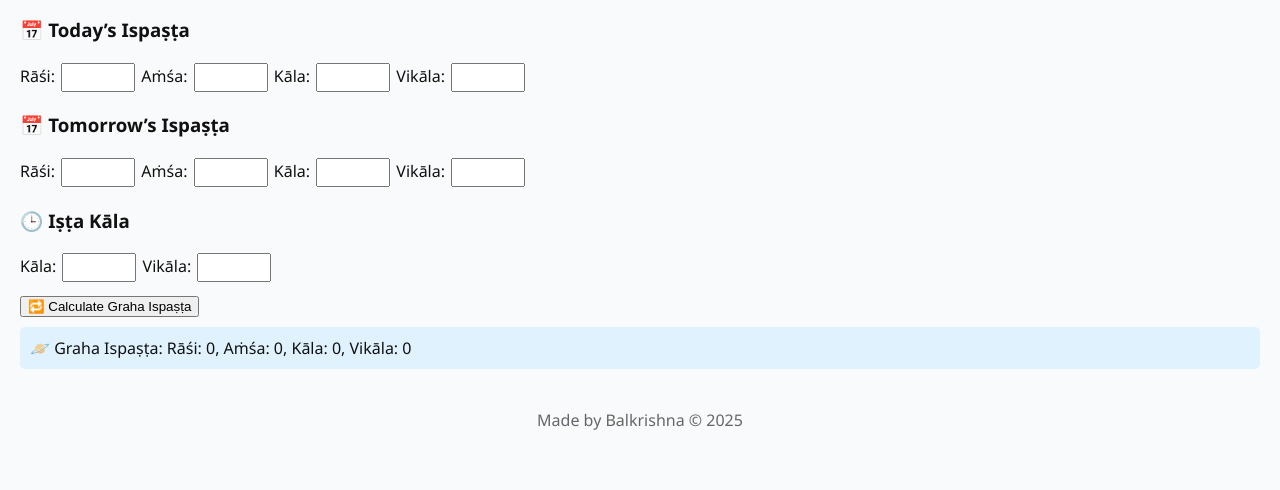
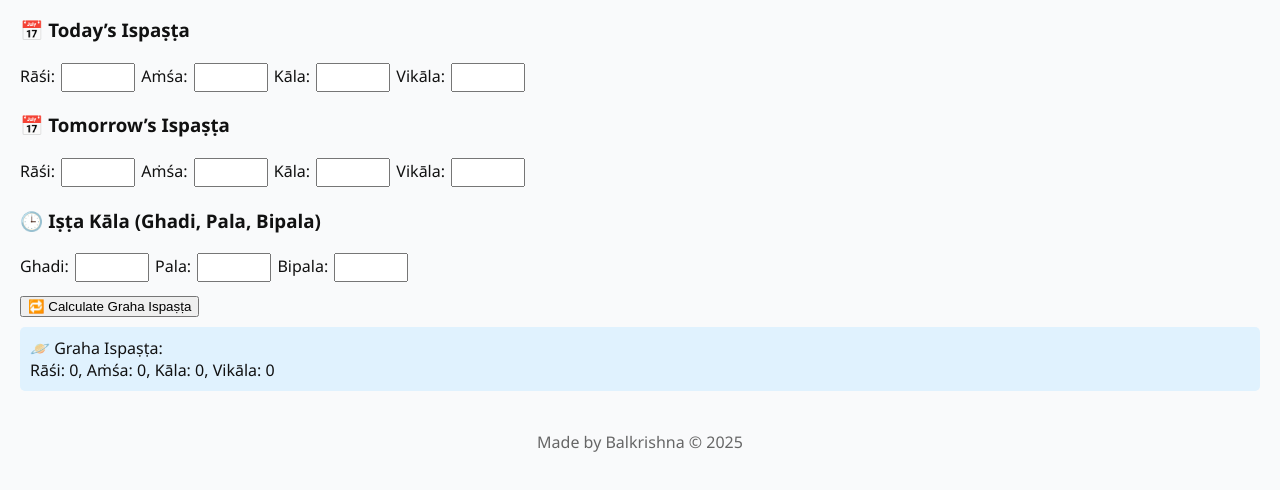
Before and after one commit to hazard-85/Astro-Calculator, a plain HTML site: page Astro.html in a window 1280 px wide. Both pictures are taken after a click on the button "🔁 Calculate Graha Ispaṣṭa". Shown: the part 144-634 px from the top of the page. Drawn offline with Linux system fonts and the light colour scheme.

Commit message:
Update Astro.html

```diff
--- a/Astro.html
+++ b/Astro.html
@@ -1,8 +1,8 @@
 <!DOCTYPE html>
 <html lang="en">
 <head>
-  <meta charset="UTF-8">
-  <meta name="viewport" content="width=device-width, initial-scale=1.0">
+  <meta charset="UTF-8" />
+  <meta name="viewport" content="width=device-width, initial-scale=1" />
   <title>BKN Astro Calculator</title>
   <style>
     body {
@@ -52,11 +52,20 @@
       padding: 10px;
       border-radius: 5px;
       margin-top: 10px;
+      white-space: pre-wrap;
     }
     footer {
       text-align: center;
       margin-top: 40px;
       color: #666;
+    }
+    input[type="number"] {
+      -moz-appearance: textfield;
+    }
+    input::-webkit-outer-spin-button,
+    input::-webkit-inner-spin-button {
+      -webkit-appearance: none;
+      margin: 0;
     }
   </style>
 </head>
@@ -73,15 +82,23 @@
   <section id="graha" class="section active">
     <h3>📅 Today’s Ispaṣṭa</h3>
     <div class="input-group">
-      Rāśi: <input id="todayR"> Aṁśa: <input id="todayA"> Kāla: <input id="todayK"> Vikāla: <input id="todayV">
+      Rāśi: <input id="todayR" type="number" min="0" max="11" />
+      Aṁśa: <input id="todayA" type="number" min="0" max="29" />
+      Kāla: <input id="todayK" type="number" min="0" max="59" />
+      Vikāla: <input id="todayV" type="number" min="0" max="59" />
     </div>
     <h3>📅 Tomorrow’s Ispaṣṭa</h3>
     <div class="input-group">
-      Rāśi: <input id="tomorrowR"> Aṁśa: <input id="tomorrowA"> Kāla: <input id="tomorrowK"> Vikāla: <input id="tomorrowV">
+      Rāśi: <input id="tomorrowR" type="number" min="0" max="11" />
+      Aṁśa: <input id="tomorrowA" type="number" min="0" max="29" />
+      Kāla: <input id="tomorrowK" type="number" min="0" max="59" />
+      Vikāla: <input id="tomorrowV" type="number" min="0" max="59" />
     </div>
-    <h3>🕒 Iṣṭa Kāla</h3>
+    <h3>🕒 Iṣṭa Kāla (Ghadi, Pala, Bipala)</h3>
     <div class="input-group">
-      Kāla: <input id="istaK"> Vikāla: <input id="istaV">
+      Ghadi: <input id="istaG" type="number" min="0" />
+      Pala: <input id="istaP" type="number" min="0" max="59" />
+      Bipala: <input id="istaB" type="number" min="0" max="59" />
     </div>
     <button onclick="calculateGrahaIspasta()">🔁 Calculate Graha Ispaṣṭa</button>
     <div class="result" id="grahaResult">🪐 Result will appear here.</div>
@@ -90,13 +107,25 @@
   <section id="chandra" class="section">
     <h3>🌙 Chandra Ispaṣṭa</h3>
     <div class="input-group">
-      Bhayat: <input id="bhG"> Ghadi <input id="bhP"> Pala <input id="bhB"> Bipala
+      Bhayat:
+      <input id="bhG" type="number" min="0" />
+      Ghadi
+      <input id="bhP" type="number" min="0" max="59" />
+      Pala
+      <input id="bhB" type="number" min="0" max="59" />
+      Bipala
     </div>
     <div class="input-group">
-      Bhabhog: <input id="bhogG"> Ghadi <input id="bhogP"> Pala <input id="bhogB"> Bipala
+      Bhabhog:
+      <input id="bhogG" type="number" min="0" />
+      Ghadi
+      <input id="bhogP" type="number" min="0" max="59" />
+      Pala
+      <input id="bhogB" type="number" min="0" max="59" />
+      Bipala
     </div>
     <div class="input-group">
-      Gata Nakṣatra: <input id="nakshatra">
+      Gata Nakṣatra: <input id="nakshatra" type="number" min="0" />
     </div>
     <button onclick="calculateChandra()">🔁 Calculate Chandra Ispaṣṭa</button>
     <div class="result" id="chandraResult">🌙 Result will appear here.</div>
@@ -105,10 +134,16 @@
   <section id="astro" class="section">
     <h3>🧮 Astro Degree Calculator (Subtract)</h3>
     <div class="input-group">
-      First Value → R: <input id="val1R"> A: <input id="val1A"> K: <input id="val1K"> V: <input id="val1V">
+      First Value → R: <input id="val1R" type="number" min="0" max="11" />
+      A: <input id="val1A" type="number" min="0" max="29" />
+      K: <input id="val1K" type="number" min="0" max="59" />
+      V: <input id="val1V" type="number" min="0" max="59" />
     </div>
     <div class="input-group">
-      Second Value → R: <input id="val2R"> A: <input id="val2A"> K: <input id="val2K"> V: <input id="val2V">
+      Second Value → R: <input id="val2R" type="number" min="0" max="11" />
+      A: <input id="val2A" type="number" min="0" max="29" />
+      K: <input id="val2K" type="number" min="0" max="59" />
+      V: <input id="val2V" type="number" min="0" max="59" />
     </div>
     <button onclick="astroSubtract()">➖ Subtract</button>
     <div class="result" id="astroResult">📐 Result will appear here.</div>
@@ -123,9 +158,12 @@
     }
 
     function dmsvToVikala(r, a, k, v) {
-      return (((r * 30 + a) * 60 + k) * 60 + v);
+      return ((r * 30 + a) * 60 + k) * 60 + v;
     }
+
     function vikalaToDMSV(v) {
+      v = Math.round(v); // round only once at the end
+
       const totalMinutes = Math.floor(v / 60);
       const vikala = v % 60;
       const kala = totalMinutes % 60;
@@ -136,41 +174,93 @@
     }
 
     function calculateGrahaIspasta() {
-      let t = dmsvToVikala(
+      const t = dmsvToVikala(
         +document.getElementById('todayR').value,
         +document.getElementById('todayA').value,
         +document.getElementById('todayK').value,
         +document.getElementById('todayV').value
       );
-      let tm = dmsvToVikala(
+
+      const tm = dmsvToVikala(
         +document.getElementById('tomorrowR').value,
         +document.getElementById('tomorrowA').value,
         +document.getElementById('tomorrowK').value,
         +document.getElementById('tomorrowV').value
       );
-      let ista = (+document.getElementById('istaK').value) * 60 + (+document.getElementById('istaV').value);
-      let diff = tm - t;
-      let mult = Math.floor(Math.abs(diff) * ista / 3600);
-      let result = diff >= 0 ? t + mult : t - mult;
-      let [r, a, k, v] = vikalaToDMSV(result);
-      document.getElementById('grahaResult').innerText = `🪐 Graha Ispaṣṭa: Rāśi: ${r}, Aṁśa: ${a}, Kāla: ${k}, Vikāla: ${v}`;
+
+      const ghadi = +document.getElementById('istaG').value;
+      const pala = +document.getElementById('istaP').value;
+      const bipala = +document.getElementById('istaB').value;
+
+      const fractionalPala = pala + bipala / 60;
+      const ista = ghadi * 60 + fractionalPala;
+
+      const diff = tm - t;
+      const mult = Math.round(Math.abs(diff) * ista / 3600); // final rounding
+      const result = diff >= 0 ? t + mult : t - mult;
+
+      const [r, a, k, v] = vikalaToDMSV(result);
+      document.getElementById('grahaResult').innerText =
+        `🪐 Graha Ispaṣṭa:\nRāśi: ${r}, Aṁśa: ${a}, Kāla: ${k}, Vikāla: ${v}`;
     }
 
-    function calculateChandra() {
-      const bh = (+document.getElementById('bhG').value) * 3600 + (+document.getElementById('bhP').value) * 60 + (+document.getElementById('bhB').value);
-      const bhog = (+document.getElementById('bhogG').value) * 3600 + (+document.getElementById('bhogP').value) * 60 + (+document.getElementById('bhogB').value);
-      const nak = +document.getElementById('nakshatra').value;
-      const baseDeg = (bh / bhog + nak) * 800; // 13° 20′ = 800 vikala
-      let [r, a, k, v] = vikalaToDMSV(baseDeg);
-      document.getElementById('chandraResult').innerText = `🌙 Chandra Ispaṣṭa: Rāśi: ${r}, Aṁśa: ${a}, Kāla: ${k}, Vikāla: ${v}`;
-    }
+   function calculateChandra() {
+  // Get Bhayat values
+  const bhG = +document.getElementById('bhG').value;
+  const bhP = +document.getElementById('bhP').value;
+  const bhB = +document.getElementById('bhB').value;
+
+  // Get Bhabhog values
+  const bhogG = +document.getElementById('bhogG').value;
+  const bhogP = +document.getElementById('bhogP').value;
+  const bhogB = +document.getElementById('bhogB').value;
+
+  // Convert both to total Bipala
+  const bhayat = bhG * 3600 + bhP * 60 + bhB;
+  const bhabhog = bhogG * 3600 + bhogP * 60 + bhogB;
+
+  // Calculate ratio with full decimal precision, no truncation here
+  const ratio = bhabhog !== 0 ? bhayat / bhabhog : 0;
+
+  // Add Nakshatra
+  const nak = +document.getElementById('nakshatra').value;
+  const total = (ratio + nak) * 48000;
+
+  // Convert Bipala to Rāśi, Aṁśa, Kāla, Vikala
+  const rasi = Math.floor(total / 108000);
+  const rem1 = total % 108000;
+
+  const amsa = Math.floor(rem1 / 3600);
+  const rem2 = rem1 % 3600;
+
+  const kala = Math.floor(rem2 / 60);
+  const vikalaRaw = rem2 % 60;
+
+  // Round vikala only here, for final output
+  const vikala = vikalaRaw >= 0.5 ? Math.ceil(vikalaRaw) : Math.floor(vikalaRaw);
+
+  // Display result
+  document.getElementById('chandraResult').innerText =
+    `🌙 Chandra Ispaṣṭa: Rāśi: ${rasi}, Aṁśa: ${amsa}, Kāla: ${kala}, Vikala: ${vikala}`;
+}
 
     function astroSubtract() {
-      const v1 = dmsvToVikala(+document.getElementById('val1R').value, +document.getElementById('val1A').value, +document.getElementById('val1K').value, +document.getElementById('val1V').value);
-      const v2 = dmsvToVikala(+document.getElementById('val2R').value, +document.getElementById('val2A').value, +document.getElementById('val2K').value, +document.getElementById('val2V').value);
+      const v1 = dmsvToVikala(
+        +document.getElementById('val1R').value,
+        +document.getElementById('val1A').value,
+        +document.getElementById('val1K').value,
+        +document.getElementById('val1V').value
+      );
+      const v2 = dmsvToVikala(
+        +document.getElementById('val2R').value,
+        +document.getElementById('val2A').value,
+        +document.getElementById('val2K').value,
+        +document.getElementById('val2V').value
+      );
       const diff = Math.abs(v1 - v2);
       const [r, a, k, v] = vikalaToDMSV(diff);
-      document.getElementById('astroResult').innerText = `📐 Difference: ${r} Rāśi, ${a} Aṁśa, ${k} Kāla, ${v} Vikāla`;
+      document.getElementById('astroResult').innerText =
+        `📐 Difference: ${r} Rāśi, ${a} Aṁśa, ${k} Kāla, ${v} Vikāla`;
     }
   </script>
 </body>
```
